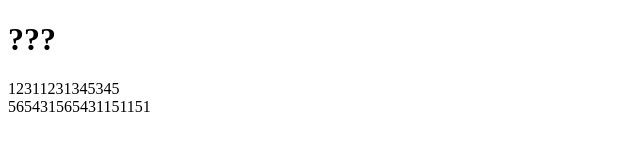
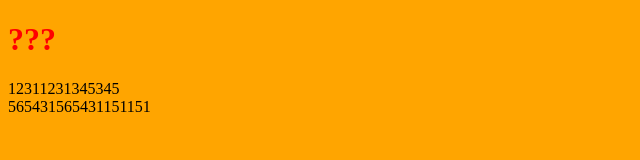
Before and after one commit to KanKenKinKonKun/KanKenKinKonKun.github.io, a plain HTML site: page index.html in a window 1280 px wide. Shown: the whole page, without its empty margins (0-640 px from the left). Drawn offline with Linux system fonts and the light colour scheme.

Commit message:
add 123.jpg, icon and update index.html

```diff
--- a/index.html
+++ b/index.html
@@ -1,9 +1,9 @@
 <!DOCTYPE html>
 <html>
 <head><title>Hi!</title></head>
-<body>
+<body bgcolor="orange">
 
-<h1>???</h1>
+<h1><font color="ff0000">???</font></h1>
 12311231345345<br>
 565431565431151151
 
```
Also changed, not shown: 123.jpg (added), favicon.ico (added).
